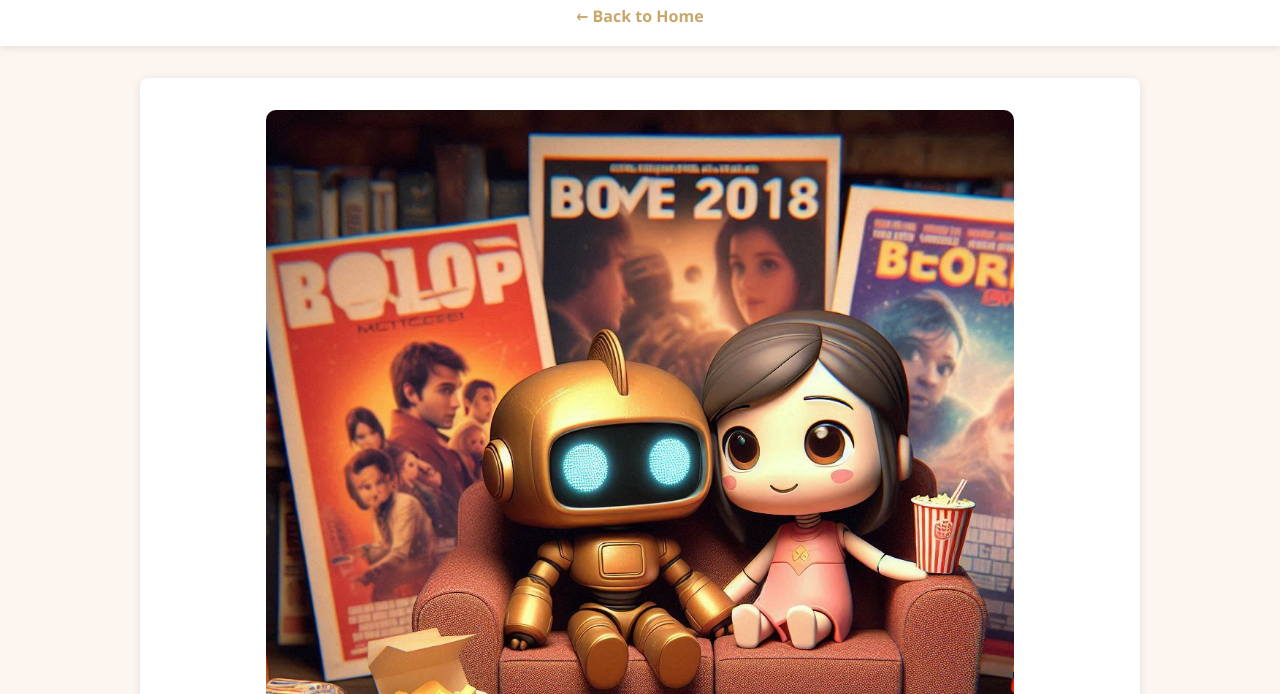
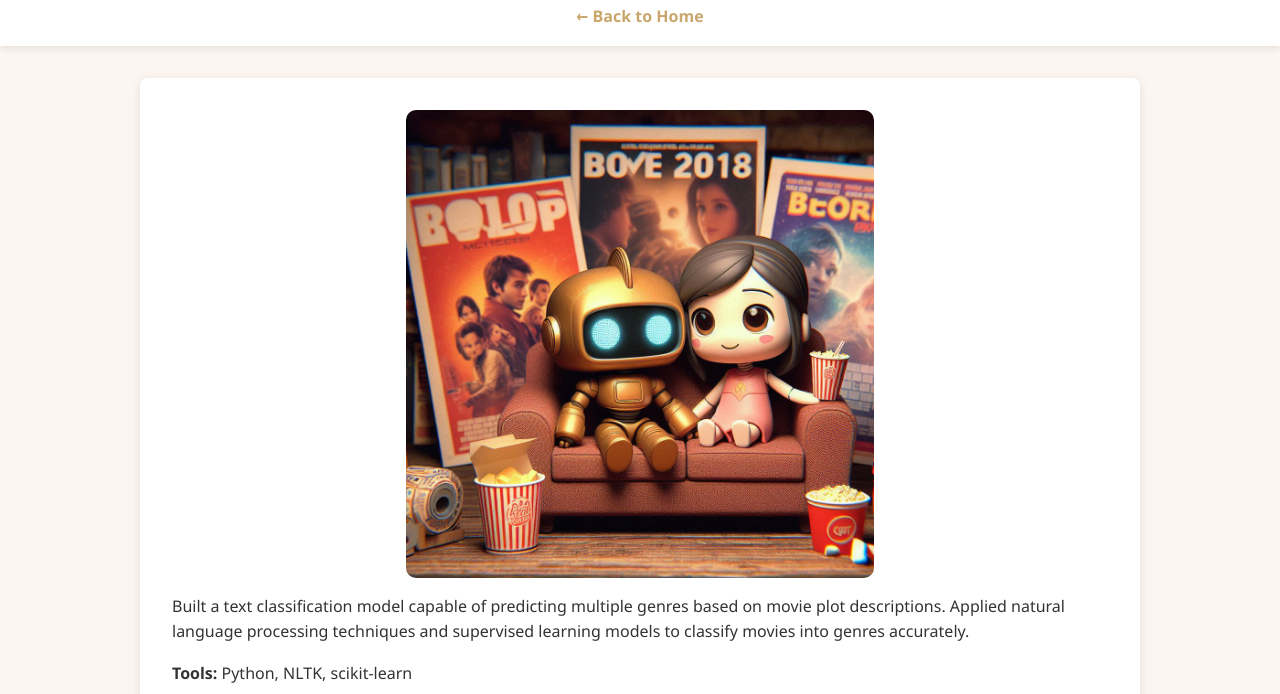
Before and after one commit to Alenaji25/portfolio, a website: page public/movie-genre.html in a window 1280 px wide. Shown: the part 106-800 px from the top of the page. Drawn offline with Linux system fonts and the light colour scheme.

Commit message:
Update style.css

```diff
--- a/public/style.css
+++ b/public/style.css
@@ -294,11 +294,20 @@ body {
   }
 
 .responsive-image {
-  width: 80%;
-  height: 80%;
+  width: 50%;
+  height: 50%;
   display: block;
   margin: 0 auto;
   border-radius: 10px;
   object-fit: cover;
   transition: all 0.5s ease;
 }
+
+
+/* For Mobile Devices (screen width <= 600px) */
+@media (max-width: 600px) {
+  .responsive-image {
+    width: 80%;
+    height: 80%;
+  }
+}
```
